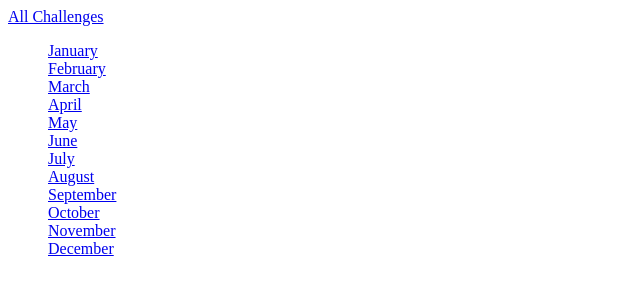
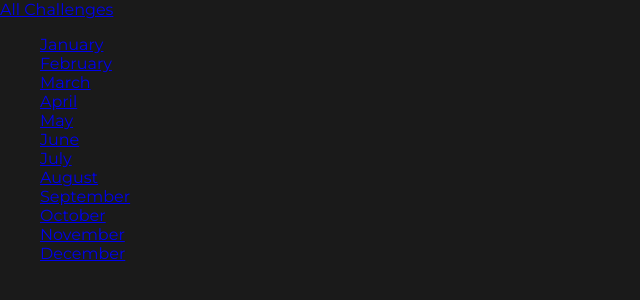
Before and after one commit to dzenankosuta/monthly_challenges, a Django app: page /challenges/ in a window 1280 px wide. Shown: the top 300 px of the page, without its empty margins (0-640 px from the left). Run offline with Django 5.2, Linux system fonts and the light colour scheme.

Commit message:
Adding Global Static Files

```diff
--- /dev/null
+++ b/static/styles.css
@@ -0,0 +1,10 @@
+@import url('https://fonts.googleapis.com/css2?family=Montserrat:ital,wght@0,100..900;1,100..900&family=Noto+Sans+PhagsPa&display=swap');
+
+html {
+    font-family: 'Montserrat', 'Noto Sans Phags Pa', sans-serif;
+}
+
+body {
+    margin: 0;
+    background-color: #1a1a1a;
+  }
--- a/templates/base.html
+++ b/templates/base.html
@@ -1,9 +1,12 @@
+{% load static %}
+
 <!DOCTYPE html>
 <html lang="en">
   <head>
     <meta charset="UTF-8" />
     <meta name="viewport" content="width=device-width, initial-scale=1.0" />
     <title>{% block page_title %}My Challenges{% endblock %}</title>
+    <link rel="stylesheet" href="{% static "styles.css" %}">
     {% block css_files %}{% endblock %}
   </head>
   <body>
```
